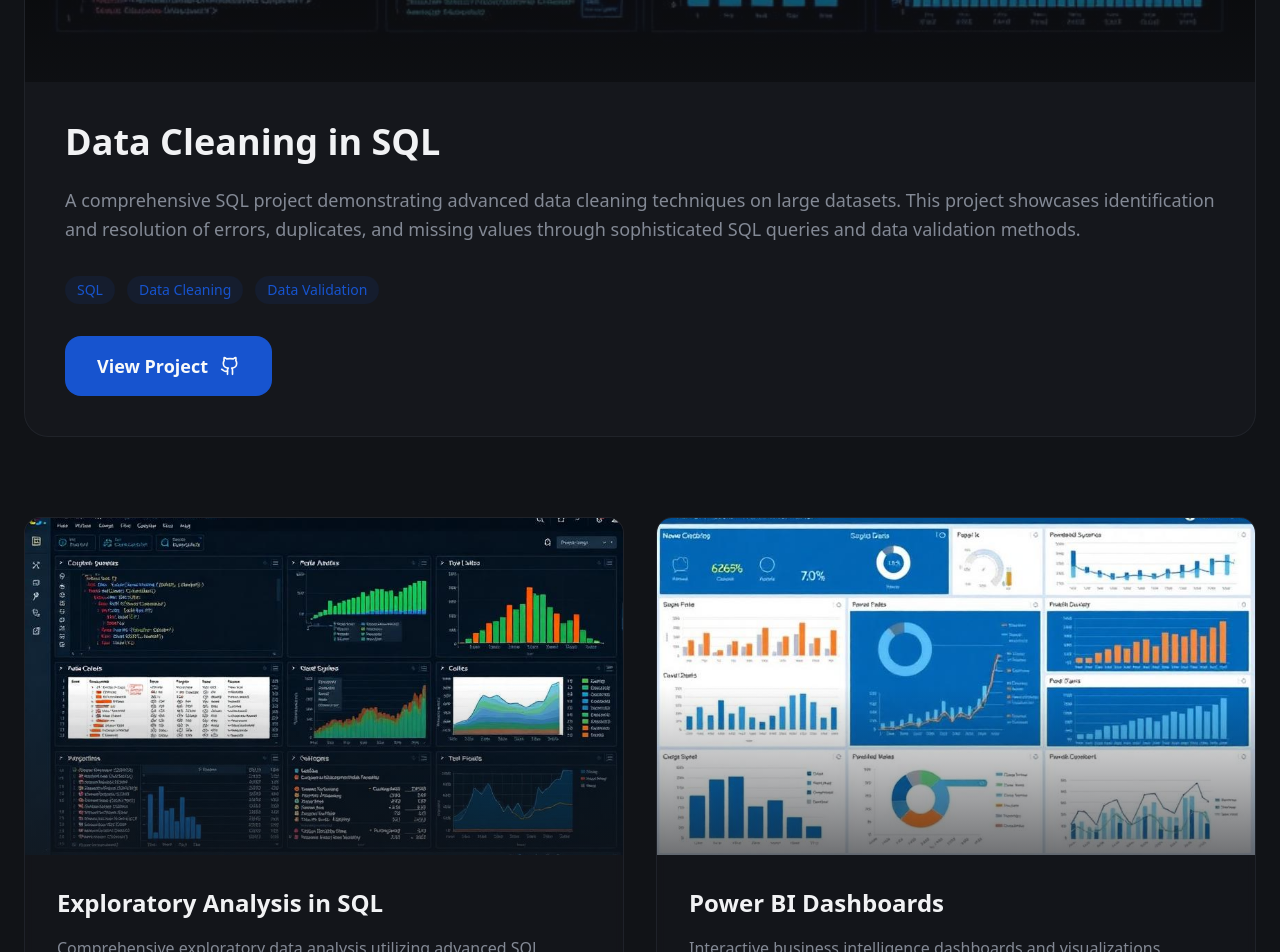
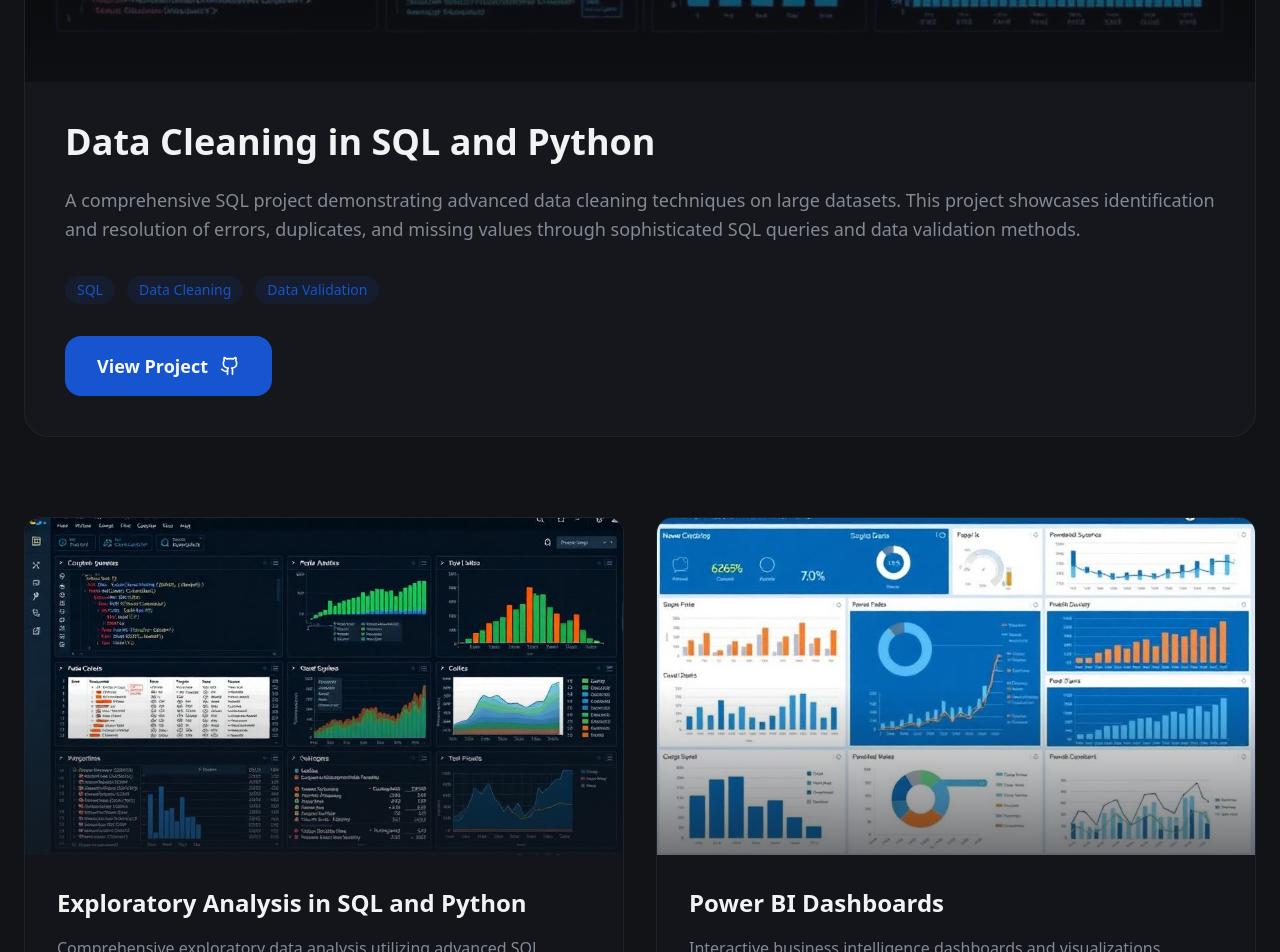
Before and after one commit to Colzman-analyst/colzman-analyst.github.io, a React (Vite) app: page / in a window 1280 px wide. Shown: the part 1760-2712 px from the top of the page. Built offline with nearby package versions, Linux system fonts and the light colour scheme.

Commit message:
Update project titles

```diff
--- a/src/components/AboutCollins.tsx
+++ b/src/components/AboutCollins.tsx
@@ -1,5 +1,4 @@
 import React from "react";
-import AboutCollins from './components/AboutCollins';
 import { BrowserRouter as Router, Route, Routes } from "react-router-dom";
 
 const App = () => {
--- a/src/components/Portfolio.tsx
+++ b/src/components/Portfolio.tsx
@@ -112,7 +112,7 @@ const Portfolio = () => {
             <div className="p-10">
               <h2 className="text-4xl font-bold mb-6 group-hover:text-primary transition-colors duration-300">
                 <a href="https://github.com/Colzman-analyst/Data-Cleaning-with-SQL" className="flex items-center gap-3">
-                  Data Cleaning in SQL
+                  Data Cleaning in SQL and Python
                   <TrendingUp className="w-6 h-6 opacity-0 group-hover:opacity-100 transition-opacity duration-300" />
                 </a>
               </h2>
@@ -151,7 +151,7 @@ const Portfolio = () => {
             <div className="p-8">
               <h3 className="text-2xl font-bold mb-4 group-hover:text-primary transition-colors duration-300">
                 <a href="https://github.com/Colzman-analyst/Exploratory-analysis-with-SQL" className="flex items-center gap-2">
-                  Exploratory Analysis in SQL
+                  Exploratory Analysis in SQL and Python
                   <ArrowDown className="w-4 h-4 opacity-0 group-hover:opacity-100 transition-opacity duration-300 rotate-[-45deg]" />
                 </a>
               </h3>
```
